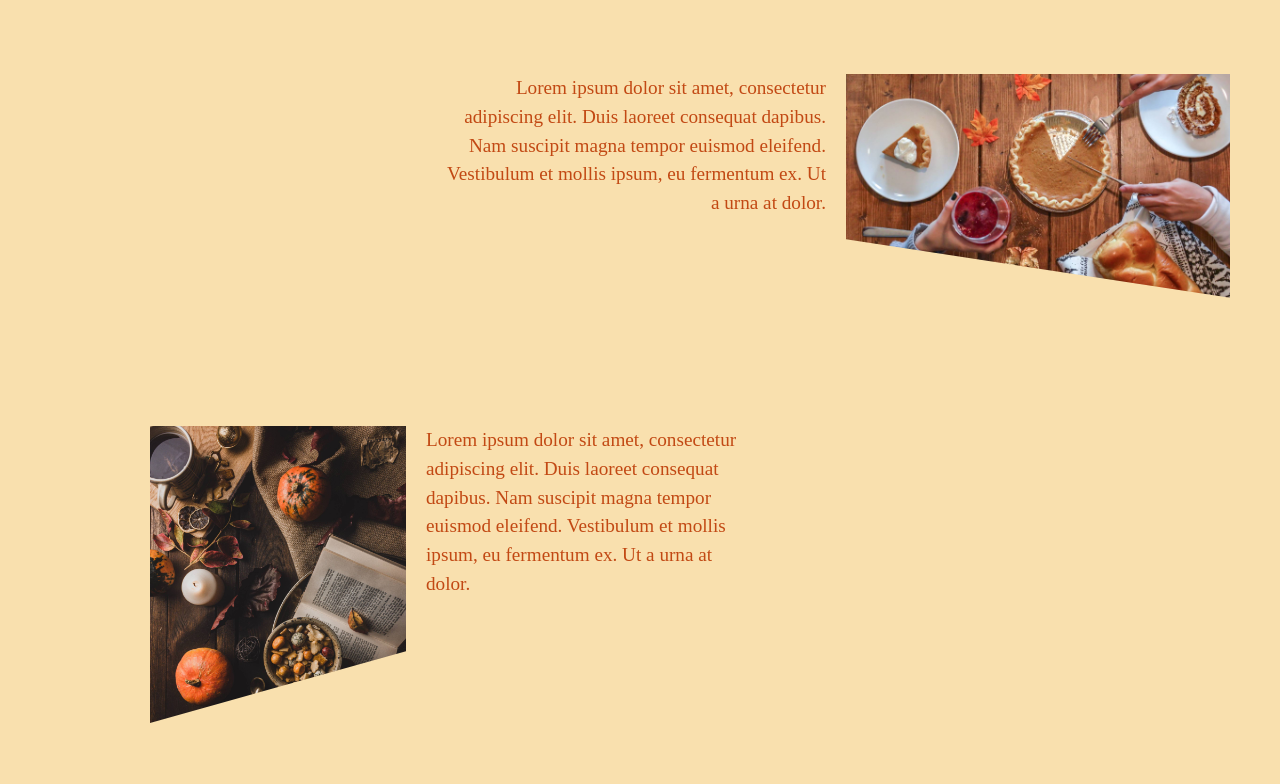
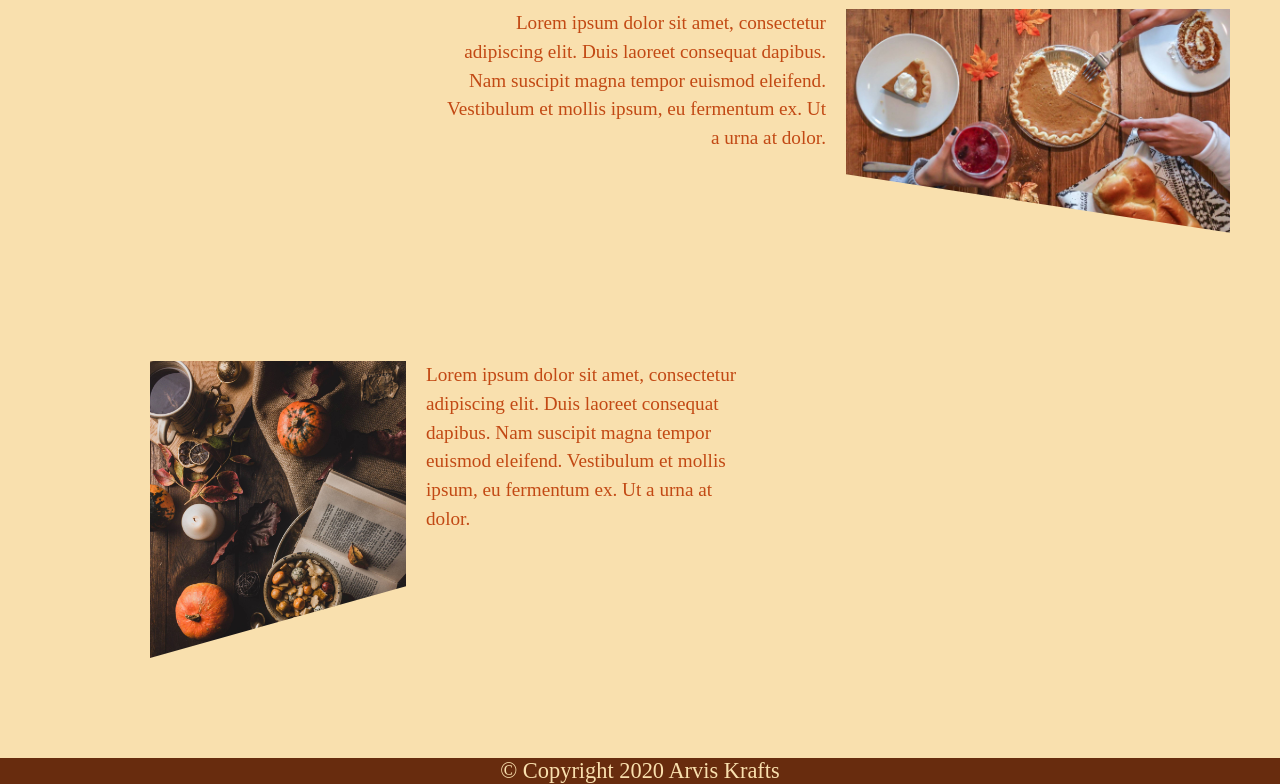
Before and after one commit to WabbajackLV/WebTechCourseWork, a plain HTML site: page index.html in a window 1280 px wide. Shown: the part 1446-2230 px from the top of the page. Drawn offline with Linux system fonts and the light colour scheme.

Commit message:
Main layout of homepage finished

```diff
--- a/css/main.scss
+++ b/css/main.scss
@@ -29,6 +29,10 @@ body{
     background-color: #682c0e;
     overflow: hidden;
     text-align: center;
+    position: fixed;
+    top: 0;
+    width: 100%;
+    z-index: 2;
 }
 
 .topnav a{
@@ -50,6 +54,7 @@ body{
     position: absolute;
     height: 7rem;
     margin: 30px 0 0 70px;
+    z-index: -1;
 }
 
 h1{
@@ -91,6 +96,9 @@ hr{
 main{
 
 
+}
+div{
+    text-align: center;
 }
 
 .offerRow{
@@ -146,3 +154,20 @@ p{
     font-size: 1.2rem;
     color: color(dark);
 }
+
+.footer{
+
+    margin-top: 14rem;
+    left: 0;
+    bottom: 0;
+    width: 100%;
+    background-color: color(darker);
+    text-align: center;
+
+}
+
+.footerText{
+    color: color(primary);
+    font-size: 1.4rem;
+    bottom: 1rem;
+}
--- a/index.html
+++ b/index.html
@@ -39,9 +39,12 @@
                 <img class="leftImg" src="img/about.jpg">
                 <p>Lorem ipsum dolor sit amet, consectetur adipiscing elit. Duis laoreet consequat dapibus. Nam suscipit magna tempor euismod eleifend. Vestibulum et mollis ipsum, eu fermentum ex. Ut a urna at dolor.</p>
             </div>
-            <img>
         </section>
     </main>
+    <div class="footer">
+        <p class="footerText">&copy; Copyright 2020 Arvis Krafts</p>
+    </div>
+
 </body>
 </html>
 
```
Also changed, not shown: css/main.css, img/arabica.png (added), 1 other file.
